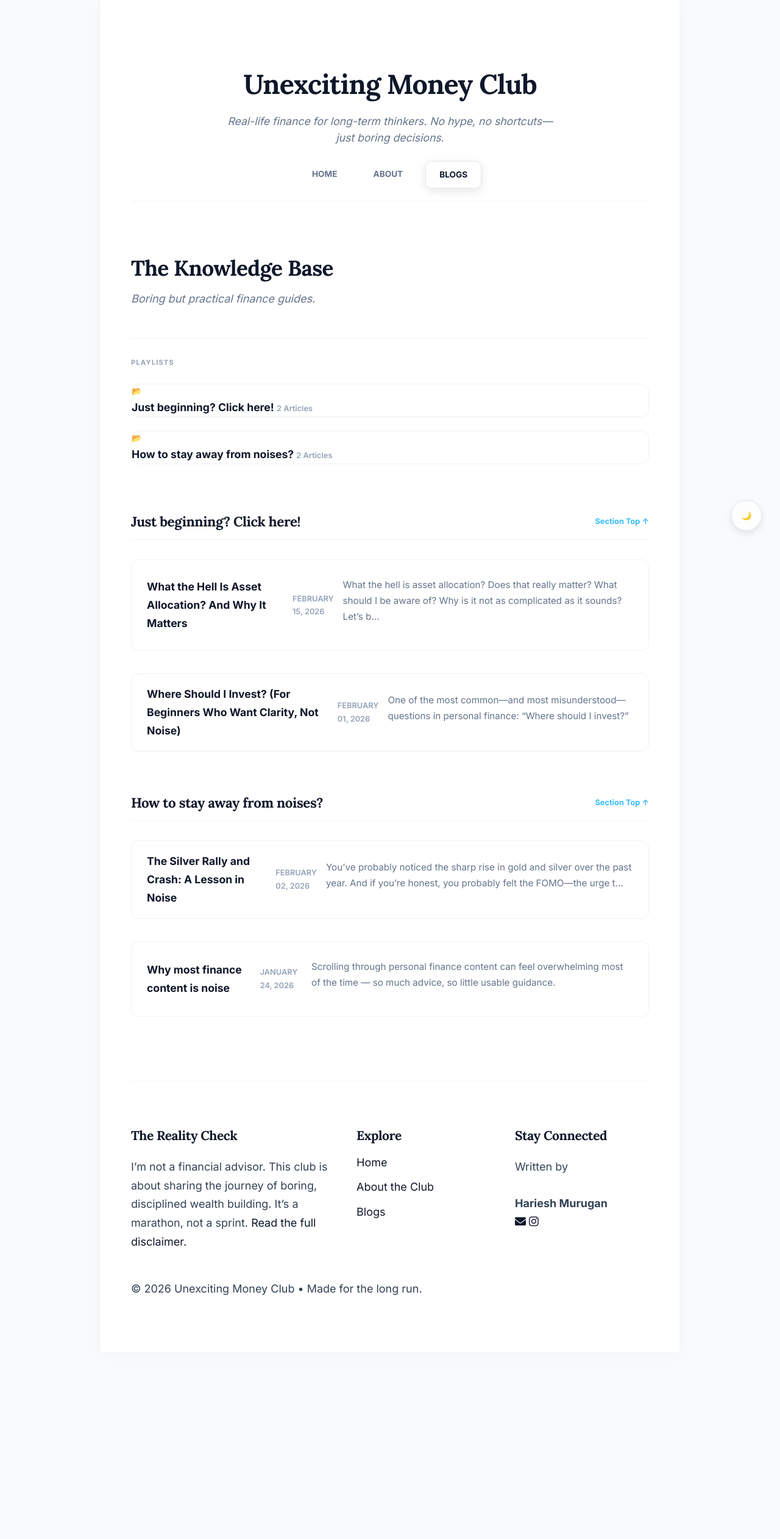
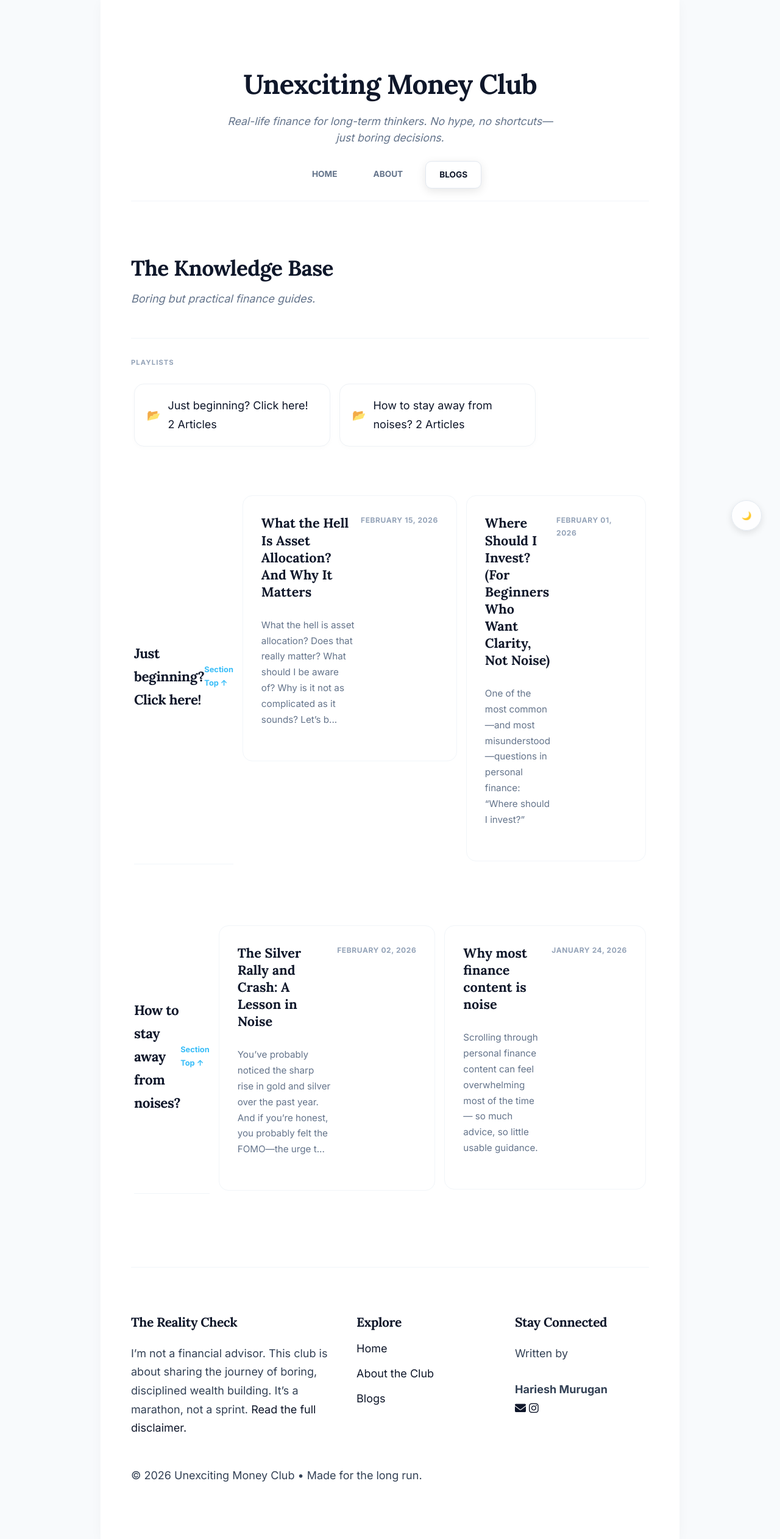
Before and after one commit to HarieshMK/HarieshMK.github.io, a Jekyll site: the page built from blogs.html, in a window 1280 px wide. Shown: the whole page at 61% size. Built offline with Jekyll 4.4.1, drawn with Linux system fonts in a browser that asks for light colours; before the commit the page ends 2217 px from its top, so only the background shows below that.

Commit message:
Update style.css

```diff
--- a/assets/css/style.css
+++ b/assets/css/style.css
@@ -246,102 +246,114 @@ a:not(.nav-list li a):not(.post-card-link):not(.back-link):not(.generic-link):ho
   a[href^="#"] { position: static !important; display: block; text-align: right; }
 }
 
-/* ===== 9. CLEAN VERTICAL LAYOUT (FOLDERS & BLOGS) ===== */
-.category-section { margin-bottom: 50px; }
-
-/* Force folders and blogs to stack vertically (one per line) */
-.folder-grid, .home-posts, .playlists-container, .playlist-group {
+/* ===== 9. HORIZONTAL PLAYLISTS (FOLDERS) ===== */
+.playlists-container, .folder-grid, .playlist-group {
   display: flex !important;
-  flex-direction: column !important;
-  gap: 12px !important;
-  margin-top: 20px !important;
-  position: relative !important;
-  transform: none !important;
+  flex-direction: row !important; /* Side by side */
+  overflow-x: auto !important;    /* Enables horizontal scroll */
+  gap: 15px !important;
+  padding: 10px 5px 20px 5px !important;
+  scrollbar-width: thin;          /* Slim scrollbar for Firefox */
+  -webkit-overflow-scrolling: touch;
 }
 
-/* Card Styling for both Folders and Posts */
-.folder-card, .post-card {
+/* Hide scrollbar for Chrome/Safari to keep it clean */
+.playlists-container::-webkit-scrollbar {
+  height: 4px;
+}
+.playlists-container::-webkit-scrollbar-thumb {
+  background: #38bdf8;
+  border-radius: 10px;
+}
+
+.folder-card {
+  flex: 0 0 280px; /* Fixed width so they don't shrink */
   background: #ffffff;
   border: 1px solid #eef2f6 !important;
-  border-radius: 12px;
-  padding: 18px 25px;
+  border-radius: 16px;
+  padding: 20px;
   display: flex;
   align-items: center;
-  justify-content: flex-start; /* Aligns content to the left */
-  gap: 15px;
+  gap: 12px;
   transition: all 0.3s ease;
-  width: 100%;
-  box-sizing: border-box;
+  box-shadow: 0 2px 8px rgba(0,0,0,0.02);
 }
 
-.folder-card:hover, .post-card:hover {
+.folder-card:hover {
   border-color: #38bdf8 !important;
-  transform: translateX(8px); /* Subtle slide to the right on hover */
-  box-shadow: 0 4px 12px rgba(0,0,0,0.05);
+  transform: translateY(-5px);
+  box-shadow: 0 10px 20px rgba(56, 189, 248, 0.1);
 }
 
-.folder-name, .post-title {
-  font-weight: 700;
-  color: #0f172a;
-  font-size: 1.1rem;
-  margin: 0;
+/* ===== 10. PREMIUM BLOG CARDS (CLEAN & INTEGRATED) ===== */
+.home-posts {
+  display: flex;
+  flex-direction: column;
+  gap: 20px;
 }
 
-.folder-count, .post-date {
-  font-size: 0.8rem;
-  color: #94a3b8;
-  margin-left: auto; /* Pushes date/count to the far right */
-  font-weight: 600;
+.post-card {
+  background: #ffffff;
+  border: 1px solid #f1f5f9 !important;
+  border-radius: 16px;
+  padding: 30px;
+  display: grid;
+  grid-template-columns: 1fr auto; /* Title/Excerpt on left, Date on right */
+  gap: 10px;
+  transition: all 0.4s cubic-bezier(0.165, 0.84, 0.44, 1);
+  position: relative;
+  overflow: hidden;
 }
 
-/* ===== 10. CLEAN UP & NAVIGATION FIXES ===== */
-
-/* FIX: Removes the floating "folders" logic that was stuck in the bottom right */
-a[href^="#"] {
-  position: static !important;
-  display: inline-block;
-  font-size: 0.85rem;
-  font-weight: 700;
-  color: #38bdf8 !important;
-  margin: 5px 0;
-  background: transparent !important;
-  box-shadow: none !important;
-  padding: 0 !important;
+.post-card::before {
+  content: "";
+  position: absolute;
+  left: 0; top: 0; bottom: 0;
+  width: 4px;
+  background: #38bdf8;
+  opacity: 0;
+  transition: opacity 0.3s ease;
 }
 
-/* Fix for the Theme Toggle visibility */
-#theme-toggle {
-  position: fixed;
-  bottom: 30px;
-  right: 30px;
-  z-index: 1000;
+.post-card:hover {
+  border-color: transparent !important;
+  box-shadow: 0 20px 40px rgba(15, 23, 42, 0.05);
+  transform: scale(1.01);
 }
 
-/* Dark Mode Adjustments for Cards */
+.post-card:hover::before {
+  opacity: 1;
+}
+
+.post-title {
+  grid-column: 1;
+  font-size: 1.35rem;
+  font-family: 'Lora', serif;
+  color: #0f172a;
+  margin-bottom: 8px;
+  line-height: 1.3;
+}
+
+.post-date {
+  grid-column: 2;
+  font-size: 0.75rem;
+  text-transform: uppercase;
+  letter-spacing: 0.05em;
+  color: #94a3b8;
+  font-weight: 700;
+}
+
+.post-excerpt {
+  grid-column: 1 / span 2; /* Spans across the card */
+  font-size: 0.95rem;
+  color: #64748b;
+  line-height: 1.6;
+}
+
+/* Dark Mode Polish */
 .dark-theme .folder-card, .dark-theme .post-card {
   background: #1e293b !important;
-  border-color: rgba(255, 255, 255, 0.1) !important;
+  border-color: rgba(255, 255, 255, 0.05) !important;
 }
-.dark-theme .folder-name, .dark-theme .post-title { color: #ffffff !important; }
-
-/* ===== 11. FOOTER & LINK POLISH ===== */
-.generic-link, .back-link {
-  color: #0f172a;
-  text-decoration: none;
-  border-bottom: 2px solid #38bdf8;
-  padding-bottom: 2px;
-  transition: all 0.2s ease;
-}
-
-.generic-link:hover, .back-link:hover {
-  color: #38bdf8;
-}
-
-.dark-theme .generic-link, .dark-theme .back-link {
-  color: #ffffff !important;
-}
-
-.dark-theme .footer-col a:hover {
-  color: #38bdf8 !important;
-  text-shadow: 0 0 8px rgba(56, 189, 248, 0.4);
-}
+.dark-theme .post-title { color: #ffffff !important; }
+.dark-theme .post-card:hover { background: #243147 !important; }
```
